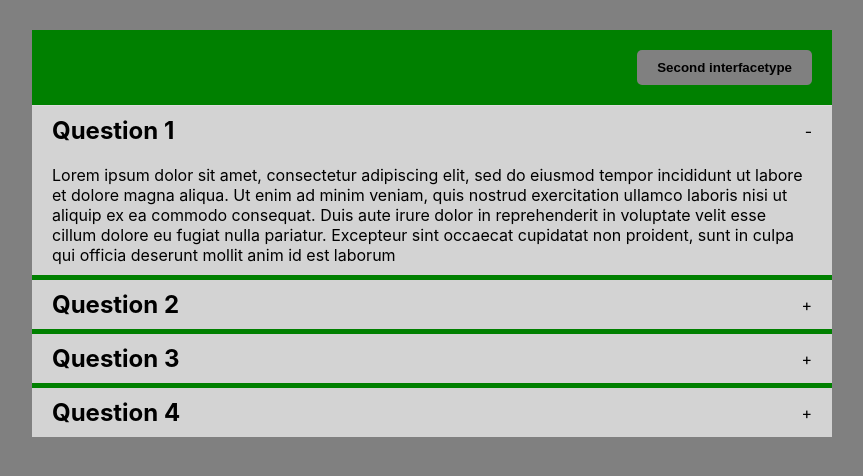
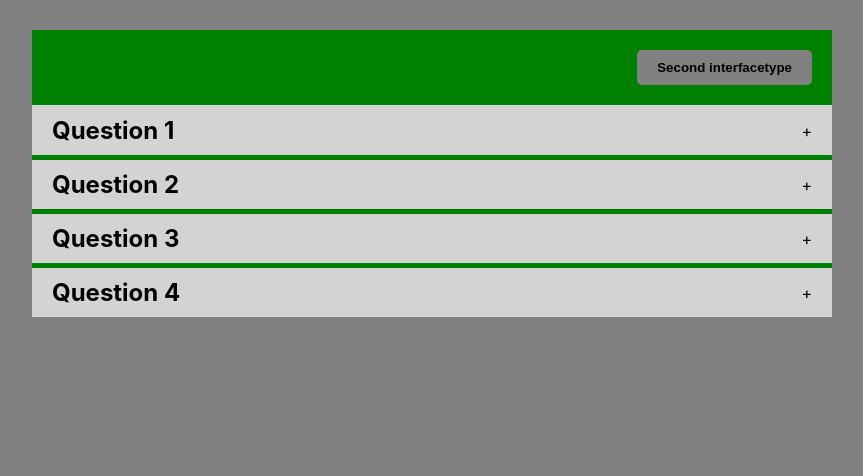
Before and after one commit to firstbadjesus/accordeon-react, a React (Create React App) app: page / in a window 1280 px wide. Shown: the top 476 px of the page, without its empty margins (208-1071 px from the left). Built offline with nearby package versions, Linux system fonts and the light colour scheme.

Commit message:
refactoring

```diff
--- a/src/components/Accordeon/index.js
+++ b/src/components/Accordeon/index.js
@@ -4,28 +4,22 @@ import '../../App.css';
 
 const Accordeon = (props) => {
    const [data, setData] = useState(props.data)
+   const [openIndexes, setOpenIndexes] = useState([])
    const clickItemHandler = (index) => {
-      const newData = [...data];
-      newData.map((item, key) => {
-
-      if (key === index) {
-
-         item.visible = !item.visible;
+      if(openIndexes.includes(index)) {
+         setOpenIndexes(openIndexes.filter(x => x != index))
       } else {
-         if (props.interfaceType) {
-            item.visible = false;
-         }
+         setOpenIndexes([...openIndexes, index])
       }
-      return item;
-      })
-      setData(newData)
    }
-
 
 return (
    <div className="accordeon">
       {data.map((item, key) => (
-         <AccordeonItem item={item} clickItemHandler={clickItemHandler} index={key} key={key} />
+         <AccordeonItem item={item}
+         open={openIndexes.includes(key)}
+         clickItemHandler={clickItemHandler}
+         index={key} key={key} />
       ))}
    </div>
 
--- a/src/components/AcordeonItem/index.js
+++ b/src/components/AcordeonItem/index.js
@@ -9,9 +9,9 @@ return (
       }}
       >
       <h2>{props.item.question}</h2>
-      <span>{props.item.visible ? "-" : "+"}</span>
+      <span>{props.open ? "-" : "+"}</span>
       </div>
-      <div className={props.item.visible ? "content show" : "content"}>
+      <div className={props.open ? "content show" : "content"}>
       {props.item.answer}
       </div>
    </div>
```
